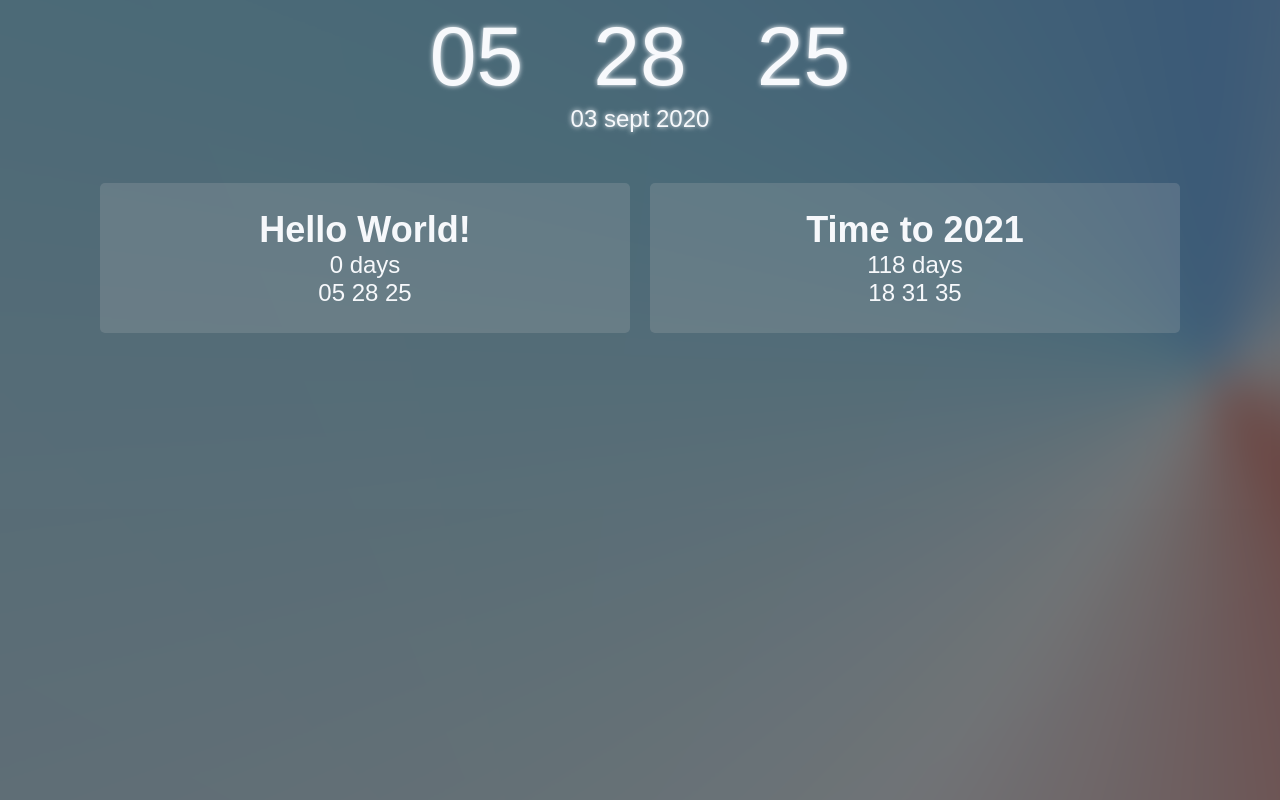
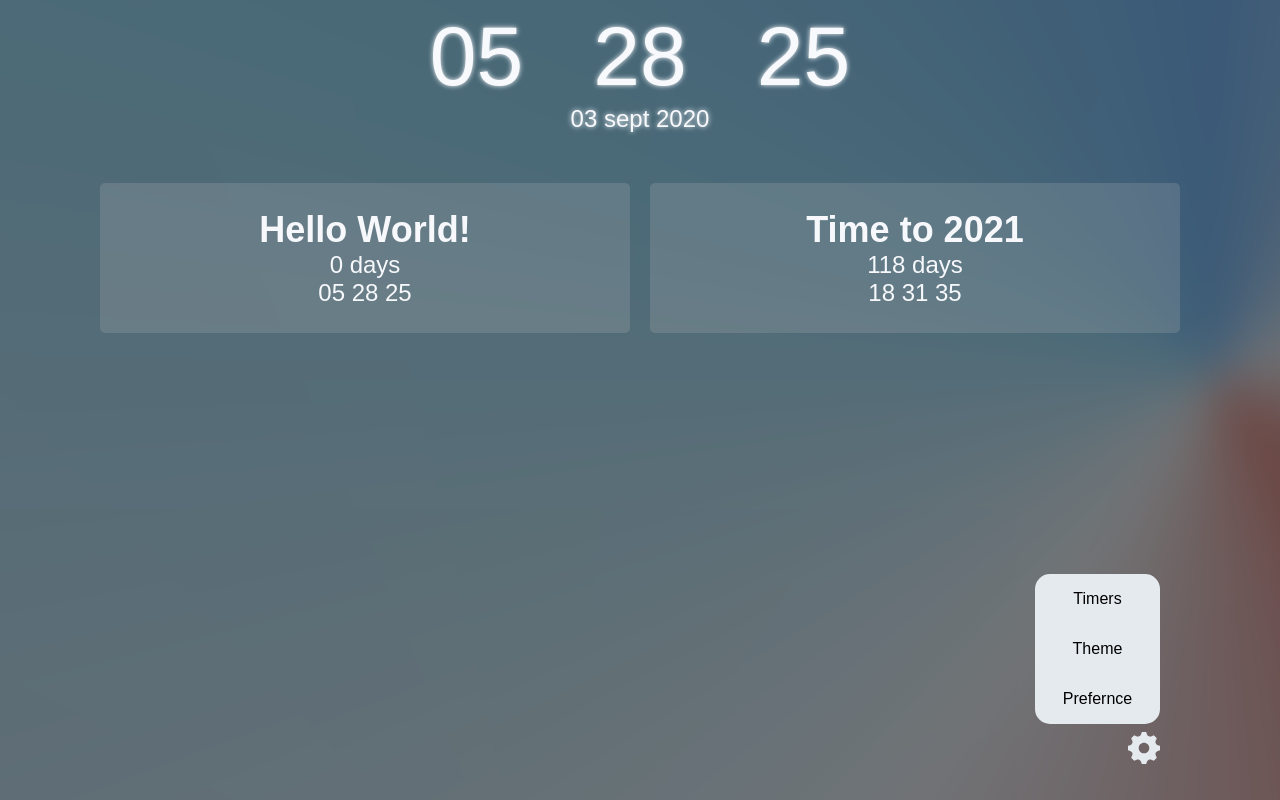
Before and after one commit to hamzakhuswan/timesince, a Vue app: page / in a window 1280 px wide. Shown: the top 800 px of the page. Built offline with nearby package versions, Linux system fonts and the light colour scheme.

Commit message:
Toggable Button

```diff
--- a/public/index.html
+++ b/public/index.html
@@ -3,7 +3,7 @@
   <head>
     <meta charset="utf-8">
     <meta http-equiv="X-UA-Compatible" content="IE=edge">
-    <meta name="viewport" content="width=device-width,initial-scale=1.0">
+    <meta name="viewport" content="width=device-width,initial-scale=1.0,initial-scale=1.5,minimum-scale=1">
     <link rel="icon" href="<%= BASE_URL %>favicon.ico">
     <title><%= htmlWebpackPlugin.options.title %></title>
   </head>
--- a/src/App.vue
+++ b/src/App.vue
@@ -4,6 +4,7 @@
 		<div class="container">
 			<Clock />
 			<Timers style="margin-top: 50px" />
+			<SettingsIcon style="position: absolute; bottom: 40px; right: 20px;"/>
 		</div>
 	</div>
 </template>
@@ -11,13 +12,15 @@
 <script>
 import GradientBackground from "./components/GradientBackground";
 import Clock from "./components/Clock";
-import Timers from "./components/timers/Timers"
+import Timers from "./components/timers/Timers";
+import SettingsIcon from "./components/SettingsIcon"
 export default {
 	name: "App",
 	components: {
 		GradientBackground,
 		Clock,
-		Timers
+		Timers,
+		SettingsIcon
 	},
 };
 </script>
@@ -41,8 +44,10 @@ body {
 .container {
 	width: 100%;
 	max-width: 1080px;
+	height: 100vh;
 	margin: 0 auto;
 	position: relative;
 	z-index: 4;
+
 }
 </style>
--- /dev/null
+++ b/src/components/SettingsIcon.vue
@@ -0,0 +1,61 @@
+<template>
+    <div class="settings-icon">
+        <ul :class="{show}">
+            <li>Timers</li>
+            <li>Theme</li>
+            <li>Prefernce</li>
+        </ul>
+        <img src="../assets/settings.svg" @click="show = !show">
+    </div>
+</template>
+
+<script>
+export default {
+    name: "SettingsIcon",
+    data() {
+        return {
+            show: true
+        }
+    }
+}
+</script>
+
+<style lang="scss">
+    ul {
+        width: 125px;
+        height: 150px;
+        border-radius: 15px;
+        background: #E5EAEF;
+        color: #fff;
+        display: flex;
+        justify-content: space-around;
+        align-items: center;
+        flex-direction: column;
+        padding: 0;
+        position: absolute;
+        right: 0;
+        bottom: calc(-100% + 64px);
+        visibility:hidden;
+        opacity:0;
+        transition:visibility 0.6s ease,opacity 0.6s ease;
+        li{
+            list-style: none;
+            color: #000;
+            cursor: pointer;
+            &:hover {
+                text-decoration: underline;
+            }
+        }
+    }
+    img{
+        cursor: pointer;
+        &:hover {
+            filter: sepia(2);
+        }
+    }
+
+    .show {
+        visibility:visible;
+        opacity:1;
+    }
+</style>
--- a/src/components/timers/Timers.vue
+++ b/src/components/timers/Timers.vue
@@ -44,11 +44,9 @@ export default {
 .timers {
     display: grid;
     grid-template-columns: repeat(auto-fill, minmax(400px, 1fr));
-    grid-template-columns: repeat(auto-fill, auto);
 	height: 300px + (20px * 2);  // Backup for fit-content
 	height: fit-content;
 	max-height: 300px + (20px * 2);
-	max-height: 1500px;
     gap: 20px;
 	overflow-y: auto;
 }
```
Also changed, not shown: src/assets/settings.svg (added).
